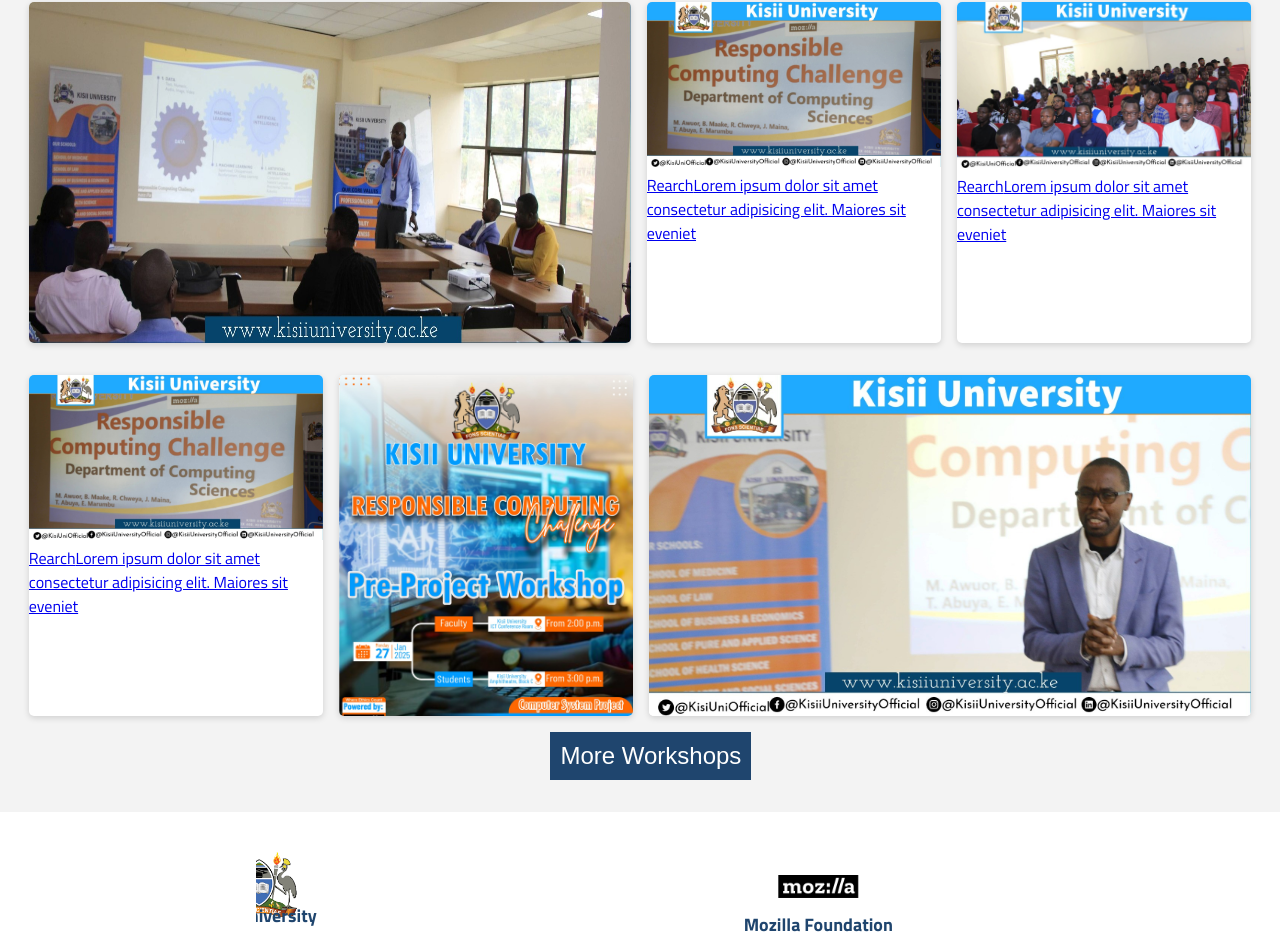
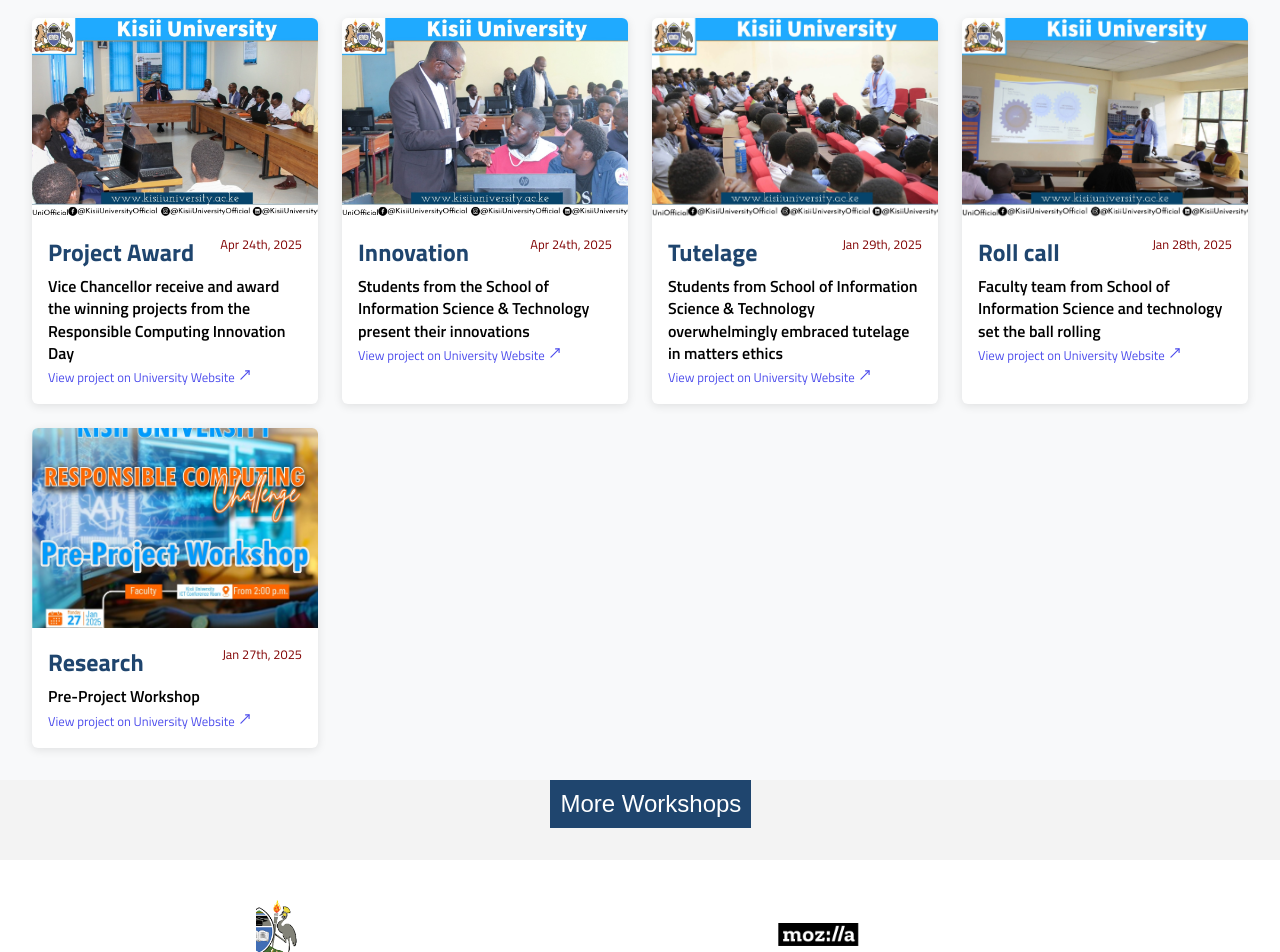
Before and after one commit to efpha/rc_web-app, a Next.js app: page /hero in a window 1280 px wide. Shown: the part 1487-2439 px from the top of the page. Built offline with nearby package versions, Linux system fonts and the light colour scheme.

Commit message:
Home page fetching cards dynamically

```diff
--- a/src/app/hero/page.tsx
+++ b/src/app/hero/page.tsx
@@ -7,6 +7,7 @@
 import { MoveUpRight } from 'lucide-react';
 import '@/app/globals.css'
 import { useRouter } from 'next/navigation';
+import { newsItems } from '@/app/workshops/page';
 
 export default function Home() {
   const router = useRouter();
@@ -59,87 +60,38 @@
                   </div>
                 </section>
               </div>
-              <div className="cards_container">
-                <div className="minicardcont">
-                  <section className='cardcont master'>
+              <section className="news-section">
+        <div className="news-grid">
+          {/* Tryna get object from workshop page */}
+          {
+          newsItems.filter(Boolean).map((item, index) => (
+            <div className="news-card" key={index}>
+              <Link className="news-img-wrapper" href={item.link}>
                 <Image
-                          src="/images/prj1.jpg"
-                          alt="Kisii University"
-                          width={1200}
-                          height={600}
-                      />
-                    </section>
-                    <section className='cardcont'>
-                      <Image
-                          src="/images/prj2.jpeg"
-                          alt="Kisii University"
-                          width={1200}
-                          height={600}
-                      />
-                      <Link className="card_dsc" href="#">
-                        <span className='heading'>Rearch</span>
-                        Lorem ipsum dolor sit amet consectetur adipisicing elit. Maiores sit eveniet
-                      </Link>
-                    </section>
-                    <section className='cardcont'>
-                      <Image
-                          src="/images/prj3.jpg"
-                          alt="Kisii University"
-                          width={1200}
-                          height={600}
-                      />
-                      <Link className="card_dsc" href="#">
-                        <span className='heading'>Rearch</span>
-                        Lorem ipsum dolor sit amet consectetur adipisicing elit. Maiores sit eveniet
-                      </Link>
-                    </section>
-                  </div>
-                  <div className="minicardcont">
-                    <section className='cardcont'>
-                      <Image
-                          src="/images/prj2.jpeg"
-                          alt="Kisii University"
-                          width={1200}
-                          height={600}
-                      />
-                      <Link className="card_dsc" href="#">
-                        <span className='heading'>Rearch</span>
-                        Lorem ipsum dolor sit amet consectetur adipisicing elit. Maiores sit eveniet
-                      </Link>
-                    </section>
-                    <div className='cardcont'>
-                      <Link href='/workshops/workshop1'>
-                        <Image
-                            src="/images/workshop1.jpg"
-                            alt="Kisii University"
-                            width={1200}
-                            height={600}
+                  src={item.image}
+                  alt={item.title}
+                  width={400}
+                  height={220}
+                  className="news-img"
                 />
               </Link>
-                      <Link className="card_dsc" href="#">
-                        <span className='heading'>Rearch</span>
-                        Lorem ipsum dolor sit amet consectetur adipisicing elit. Maiores sit eveniet
+              <div className="news-content">
+                <span className="date">
+                  {item.date}
+                </span>
+                <p className="news-tag">{item.tag}</p>
+                <h4 className="news-title">{item.title}</h4>
+                <Link className="viewlink" href={item.link} target="_blank">
+                  View project on University Website  <MoveUpRight size={14}/>
                 </Link>
               </div>
-                    <section className='cardcont master'>
-                      <Link className='cardcont' href='/workshops/workshop2'>
-                      <Image
-                          src="/images/67994201a3d1b.jpeg"
-                          alt="Kisii University"
-                          width={1200}
-                          height={600}
-                      />
-                      <Link className="card_dsc" href="#">
-                        <span className='heading'>Rearch</span>
-                        Lorem ipsum dolor sit amet consectetur adipisicing elit. Maiores sit eveniet
-                      </Link>
-                    </Link>
+            </div>
+          ))}
+        </div>
     </section>
-                  </div>
-                </div>
 
-              <div className="wrkshp_cont">
-            </div>
+              {/* <div className="wrkshp_cont">
+            </div> */}
         </div>
         <button className="more_wrksp"
         onClick={() => router.push('/workshops')}
```
Lines whose indentation alone changed are shown as unchanged.
